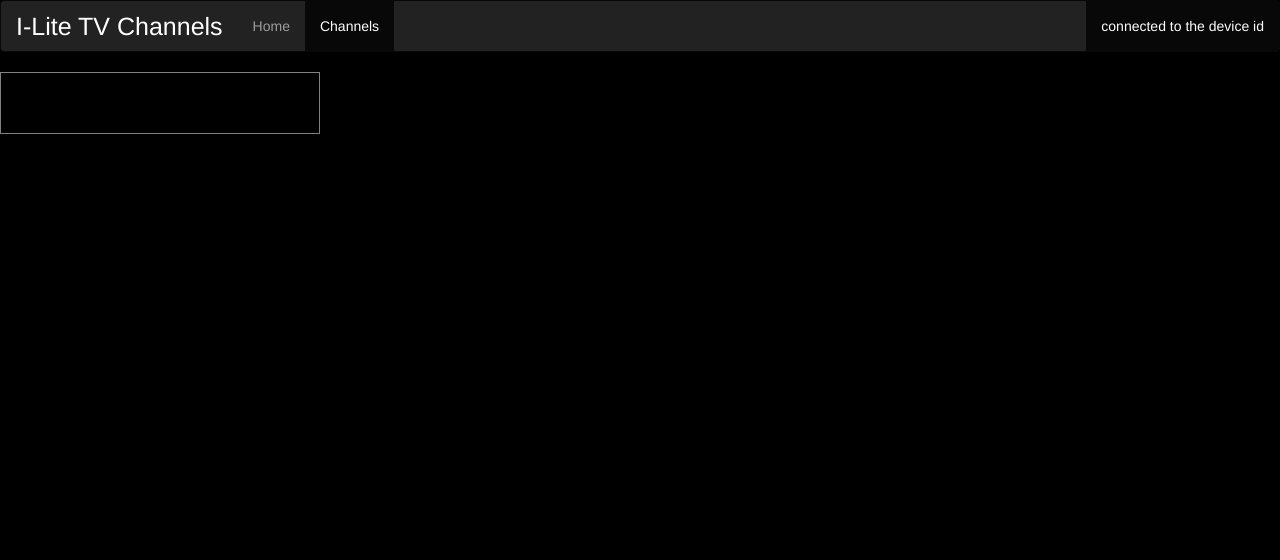
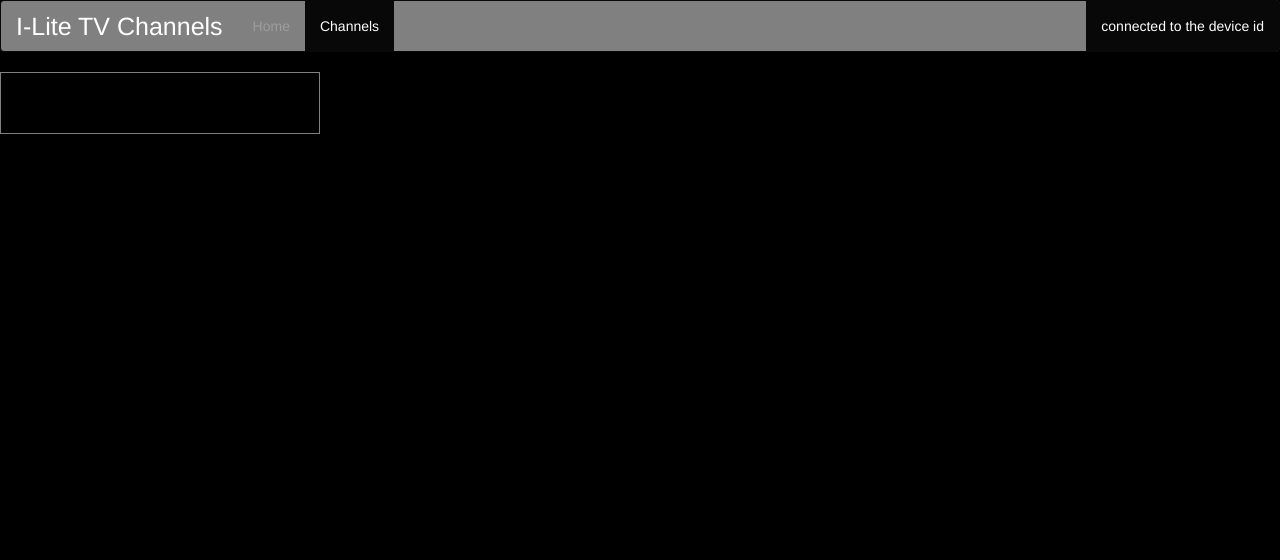
Before and after one commit to santhosh-ssk/tv-remote, a Flask app: template templates/page.html in a window 1280 px wide. Shown: the top 560 px of the page. Run offline with Flask 2, Linux system fonts and the light colour scheme; the template is opened without the code that fills it, so the values that code supplies are empty; parts of the project's set-up code (start-up, migrations or seed data) failed here and were passed over; some libraries are stand-ins or nearby versions.

Commit message:
official sit

```diff
--- a/templates/page.html
+++ b/templates/page.html
@@ -36,7 +36,7 @@
 </head>
 
 <body style="background-color: black;">
-<nav class="navbar navbar-inverse">
+<nav class="navbar navbar-inverse" style="background-color: gray;">
   <div class="container-fluid">
     <div class="navbar-header">
       <a class="navbar-brand active" style="font-size: 25px;color: White;" href="#">I-Lite TV Channels</a>
```
